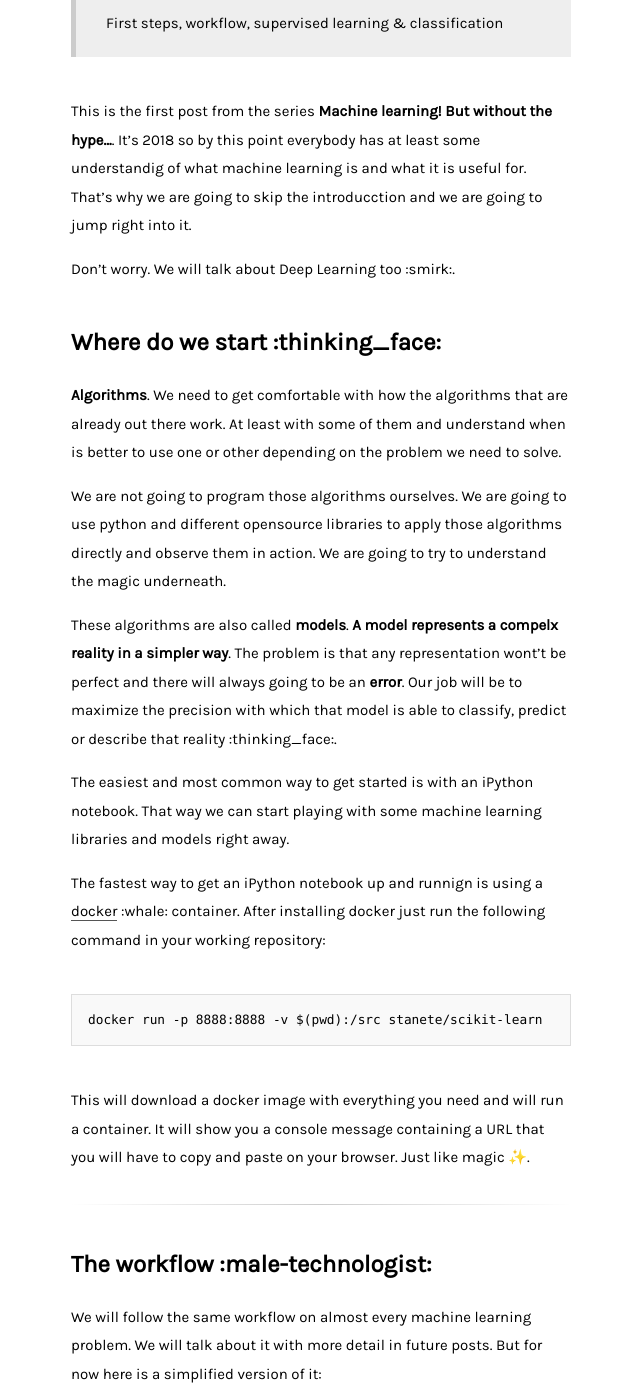
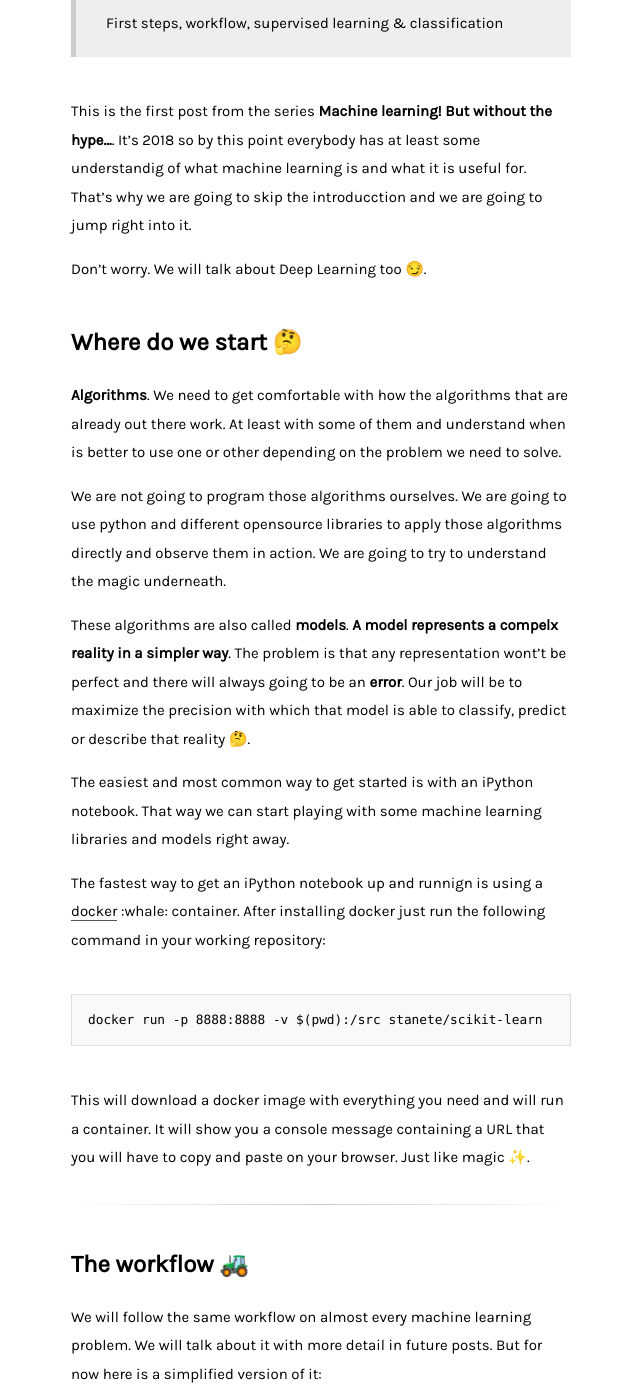
Before and after one commit to stanete/stanete.github.io, a Jekyll site: the page built from _posts/2018-09-13-machine-learning-without-hype.md, in a window 1280 px wide and 1400 px high, scrolled down 321 px. Shown: the whole window, without its empty margins (319-959 px from the left). Built offline with Jekyll 4.4.1, drawn with Linux system fonts in a browser that asks for light colours; comment, search, counter and statistics services are not loaded; some of the changed text lies outside the part shown.

Commit message:
Fix emojis

```diff
--- a/_posts/2018-09-13-machine-learning-without-hype.md
+++ b/_posts/2018-09-13-machine-learning-without-hype.md
@@ -10,15 +10,15 @@ image: /images/introduccion-machine-learning-sin-hype.png
 
 This is the first post from the series **Machine learning! But without the hype...**. It's 2018 so by this point everybody has at least some understandig of what machine learning is and what it is useful for. That's why we are going to skip the introducction and we are going to jump right into it.
 
-Don't worry. We will talk about Deep Learning too :smirk:.
+Don't worry. We will talk about Deep Learning too 😏.
 
-## Where do we start :thinking_face:
+## Where do we start 🤔
 
 **Algorithms**. We need to get comfortable with how the algorithms that are already out there work. At least with some of them and understand when is better to use one or other depending on the problem we need to solve.
 
 We are not going to program those algorithms ourselves. We are going to use python and different opensource libraries to apply those algorithms directly and observe them in action. We are going to try to understand the magic underneath.
 
-These algorithms are also called **models**. **A model represents a compelx reality in a simpler way**. The problem is that any representation wont't be perfect and there will always going to be an **error**. Our job will be to maximize the precision with which that model is able to classify, predict or describe that reality :thinking_face:.
+These algorithms are also called **models**. **A model represents a compelx reality in a simpler way**. The problem is that any representation wont't be perfect and there will always going to be an **error**. Our job will be to maximize the precision with which that model is able to classify, predict or describe that reality 🤔.
 
 The easiest and most common way to get started is with an iPython notebook. That way we can start playing with some machine learning libraries and models right away.
 
@@ -32,7 +32,7 @@ This will download a docker image with everything you need and will run a contai
 
 <div class="divider"></div>
 
-## The workflow :male-technologist:
+## The workflow 🚜
 
 We will follow the same workflow on almost every machine learning problem. We will talk about it with more detail in future posts. But for now here is a simplified version of it:
 
@@ -43,7 +43,7 @@ We will follow the same workflow on almost every machine learning problem. We wi
 
 <div class="divider"></div>
 
-## Gathering and preparing the data :male-detective:
+## Gathering and preparing the data 🏗
 
 It is improbable (difficult but not imposible) for us to develop new types of models. However a model without data isn't useful. In most cases, a model won't be able to learn from completely arbitrary data. The data needs to be presented to the model in a way that will make the model’s job easier. A model can achieve very different results depending on the structure of the data it's fed with. That's why a big part of our job will be to gather and manipulate that data to suit the needs of a certain model. That is called *feature engineering*.
 
```
